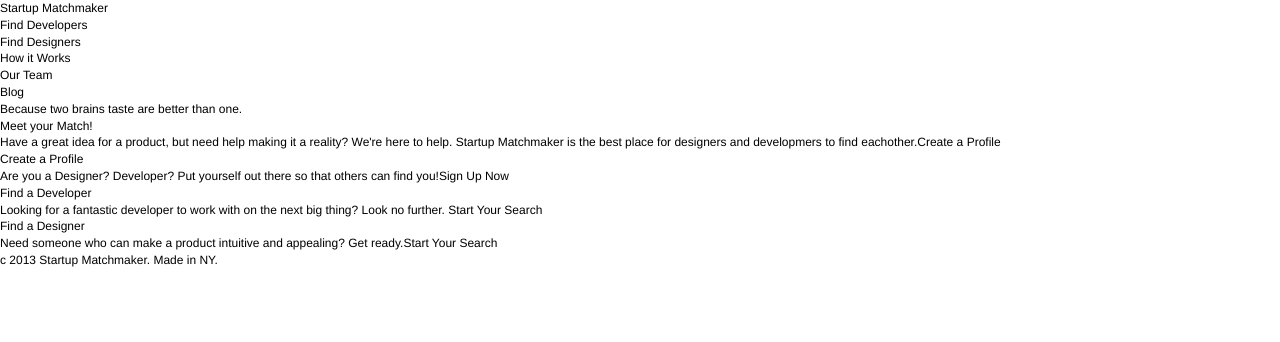
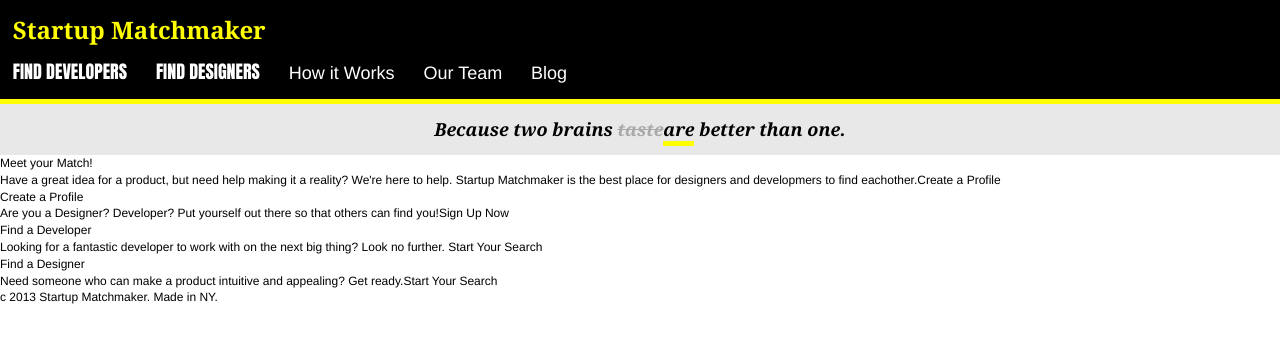
Before and after one commit to hoarh/startup_matchmaker, a plain HTML site: page index.html in a window 1280 px wide. Drawn offline with nearby package versions, Linux system fonts and the light colour scheme; a script that the page names is missing.

Commit message:
Formatted Header

```diff
--- a/css/style.css
+++ b/css/style.css
@@ -53,6 +53,56 @@ body {
      margin:0px;
 }
 
+header {
+     background-color: black;
+     width: 100%;
+     border-bottom: 5px solid yellow;
+}
+
+h1 {
+     font-size: 2em;
+     font-weight: bold;
+     font-family: Georgia;
+     color: yellow;
+     padding: 1%;
+}
+
+li {
+     color: white;
+     font-size: 1.5em;
+     display:inline-block;
+     text-align: right;
+     padding: 0 1% 1% 1%;
+}
+
+li.impact {
+     color: white;
+     font-family: Impact;
+     text-transform: uppercase;
+}
+
+h2 {
+     font-size: 1.5em;
+     font-family: georgia;
+     background-color: #E8E8E8;
+     color: black;
+     font-style: italic;
+     font-weight: bold;
+     text-align: center;
+     padding:1%;
+}
+
+span.strikethrough {
+     color: #A9A9A9;
+     text-decoration: line-through;
+}
+
+span.underline {
+     border-bottom: 5px solid yellow;
+}
+
+p.seethru {}
+
 /******************************************
 /* LAYOUT
 /*******************************************/
--- a/index.html
+++ b/index.html
@@ -18,20 +18,24 @@
 			<h1>Startup Matchmaker</h1>
 			<nav>
 				<ul>
-					<li>Find Developers</li>
-					<li>Find Designers</li>
+					<li class="impact">Find Developers</li>
+					<li class="impact">Find Designers</li>
 					<li>How it Works</li>
 					<li>Our Team</li>
 					<li>Blog</li>
 				</ul>
 			</nav>
-			<h2>Because two brains taste are better than one.</h2>
 		</header>
 
 		<main>
-			<p><h3>Meet your Match!</h3> Have a great idea for a product, but need help making it a reality? We're here to help. Startup Matchmaker is the best place for designers and developmers to find eachother.<span>Create a Profile</span></p>
+			<h2>Because two brains <span class="strikethrough">taste</span><span class="underline">are</span> better than one.</h2>
+
+			<p class="seethru"><h3>Meet your Match!</h3> Have a great idea for a product, but need help making it a reality? We're here to help. Startup Matchmaker is the best place for designers and developmers to find eachother.<span>Create a Profile</span></p>
+
 			<p><h3>Create a Profile</h3> Are you a Designer? Developer? Put yourself out there so that others can find you!<span>Sign Up Now</span></p>
+
 			<p><h3>Find a Developer</h3>Looking for a fantastic developer to work with on the next big thing? Look no further. <Span>Start Your Search</span></p>
+
 			<p><h3>Find a Designer</h3>Need someone who can make a product intuitive and appealing? Get ready.<span>Start Your Search</span></p>
 		</main>
 
```
